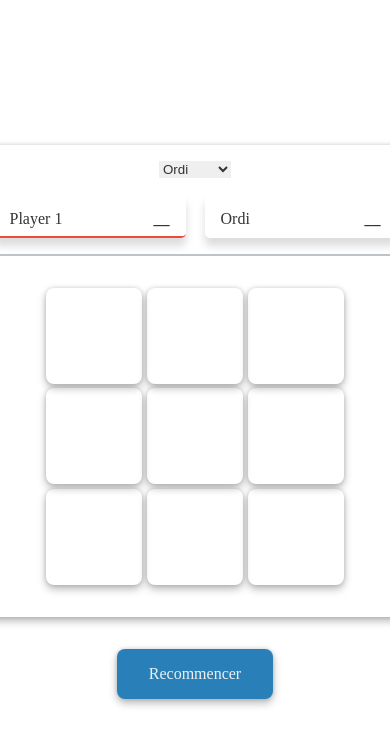
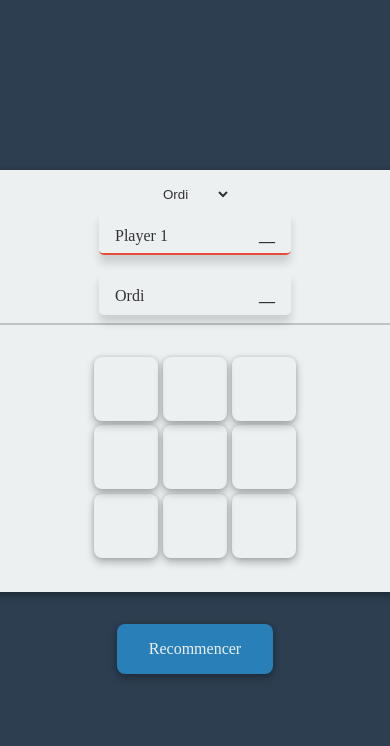
Before and after one commit to kohai-fred/Tic-tac-toe, a website built with webpack: page src/index.html in a window 390 px wide. Built offline with nearby package versions, Linux system fonts and the light colour scheme.

Commit message:
responsive ok

```diff
--- a/src/index.scss
+++ b/src/index.scss
@@ -83,9 +83,11 @@
   min-height: 102%;
   border-radius: 0.5rem;
   background: rgba(0, 0, 0, 0.8);
-  box-shadow: 0 0 4px rgba(255, 255, 255, 0.14),
-    0 4px 8px rgba(255, 255, 255, 0.28);
+  box-shadow: 0px 1px 8px rgb(0, 0, 0), 0px -1px 8px rgb(0, 0, 0),
+    1px 0px 8px rgb(0, 0, 0), -1px 0px 8px rgb(0, 0, 0);
   color: var(--light);
+  text-shadow: 3px 5px 5px #000000;
+
   font-weight: 700;
   font-size: 2rem;
   display: flex;
@@ -107,13 +109,14 @@
 
 /* Main */
 .container {
-  // background: var(--dark);
+  background: var(--dark);
   height: 100vh;
   display: flex;
   flex-direction: column;
   justify-content: center;
   align-items: center;
   .content {
+    background: var(--light);
     min-width: 50vh;
     min-height: 50vh;
     border-radius: 0.5rem;
@@ -125,8 +128,13 @@
     }
     select {
       border: none;
-      // border-radius: 0.5rem;
-      // box-shadow: var(--box-shadow);
+      border-radius: 0.2rem;
+      // box-shadow: 0 0 4px rgba(0, 0, 0, 0.14);
+      background: none;
+      outline: none;
+      &:hover {
+        cursor: pointer;
+      }
     }
     .players-container {
       padding: 0 6rem;
@@ -147,20 +155,6 @@
           }
         }
       }
-
-      /* .players-content-count {
-				display: flex;
-				justify-content: space-around;
-				:nth-child(1) {
-					color: var(--danger);
-				}
-				:nth-child(2) {
-					color: var(--hint);
-				}
-				.count {
-					margin: 1rem;
-				}
-			} */
     }
 
     .separator {
@@ -182,7 +176,7 @@
           "case3 case4 case5" 1fr
           "case6 case7 case8" 1fr / 1fr 1fr 1fr;
 
-        gap: 0.3rem;
+        gap: 0.5rem;
         div.square {
           box-shadow: var(--box-shadow);
           border-radius: 0.5rem;
@@ -226,8 +220,32 @@
 }
 
 @media only screen and (max-width: 768px) {
-  .container .content .players-container {
-    padding: 0;
+  .container {
+    .content {
+      max-width: 90vh;
+      padding: 0 0.5rem;
+      .players-container {
+        padding: 0;
+
+        .players-content {
+          flex-direction: column;
+          padding: 0;
+          .player {
+            margin: 0.5rem;
+          }
+        }
+      }
+      .game .game-content {
+        gap: 0.3rem;
+        div.square {
+          min-width: 4rem;
+          min-height: 4rem;
+        }
+      }
+    }
+    .modal {
+      font-size: 1.5rem;
+    }
   }
   .count {
     display: none;
```
